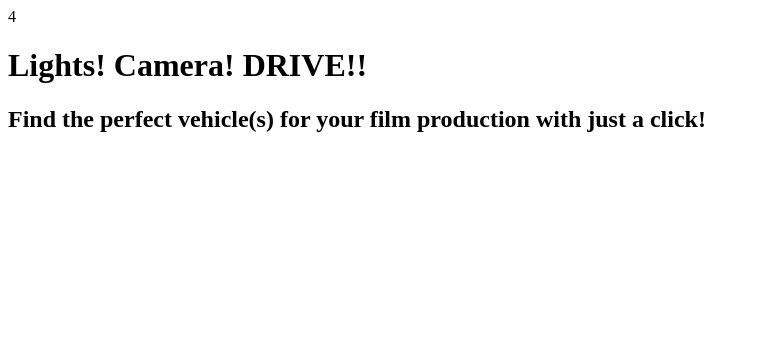
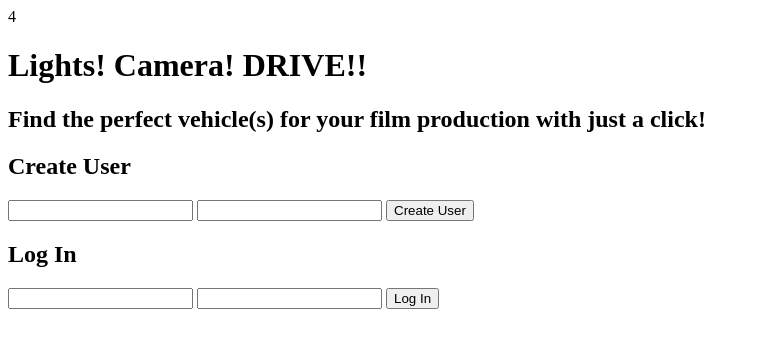
Before and after one commit to nibblet787/lights-camera-drive, a website: page public/index.html in a window 1280 px wide. Shown: the whole page, without its empty margins (0-759 px from the left). Drawn offline with nearby package versions, Linux system fonts and the light colour scheme.

Commit message:
adjusted index.html, added simple form for login and create user to begin testing on heroku

```diff
--- a/controllers/sessions.js
+++ b/controllers/sessions.js
@@ -15,6 +15,7 @@ router.delete('/', (req, res)=>{
     })
 });
 
+//*****should this be posting to '/users' -- on auth app karolin taught use its to '/' but there was only one collection in our db that day(users) we have users and cars.
 router.post('/', (req, res)=>{
     User.findOne({username:req.body.username}, (err, foundUser)=>{
         if(bcrypt.compareSync(req.body.password, foundUser.password)){
--- a/public/index.html
+++ b/public/index.html
@@ -4,10 +4,11 @@
     <meta charset="utf-8">
     <title>Lights, Camera, Drive!</title>
     <script src="https://cdnjs.cloudflare.com/ajax/libs/angular.js/1.7.5/angular.min.js"></script>
-    <script src="js/app.js"></script>
+    <script src="js/app.js" charset="utf-8"></script>
   </head>
-  <body>
-    <div ng-controller="MovieCarController as ctrl">
+  <!--switched the ng controller to the body tag instead of the div-->
+  <body ng-controller="MovieCarController as ctrl">
+    <div >
       {{2+2}}
     <h1> Lights! Camera! DRIVE!!</h1>
       <h2>Find the perfect vehicle(s) for your film production with just a click!</h2>
@@ -18,7 +19,18 @@
       <nav>
 
       </nav>
-
+      <h2>Create User</h2>
+      <form ng-submit="ctrl.createUser()">
+                  <input type="text" ng-model="ctrl.username" />
+                  <input type="password" ng-model="ctrl.password" />
+                  <input type="submit" value="Create User" />
+              </form>
+              <h2>Log In</h2>
+              <form ng-submit="ctrl.logIn()">
+                  <input type="text" ng-model="ctrl.username" />
+                  <input type="password" ng-model="ctrl.password" />
+                  <input type="submit" value="Log In" />
+              </form>
   </div>
   </body>
 </html>
--- a/public/js/app.js
+++ b/public/js/app.js
@@ -1,6 +1,7 @@
 const app = angular.module('MovieCars', [])
 
 app.controller('MovieCarController', ['$http', function ($http) {
+  this.cars = {}
 
     this.logIn = function(){
         $http({
@@ -11,7 +12,7 @@ app.controller('MovieCarController', ['$http', function ($http) {
                 password:this.password
             }
         }).then(function(response){
-            console.log(response);
+            console.log('logged in');
         })
     }
 
```
Also changed, not shown: server.js (+13 -0 lines).
